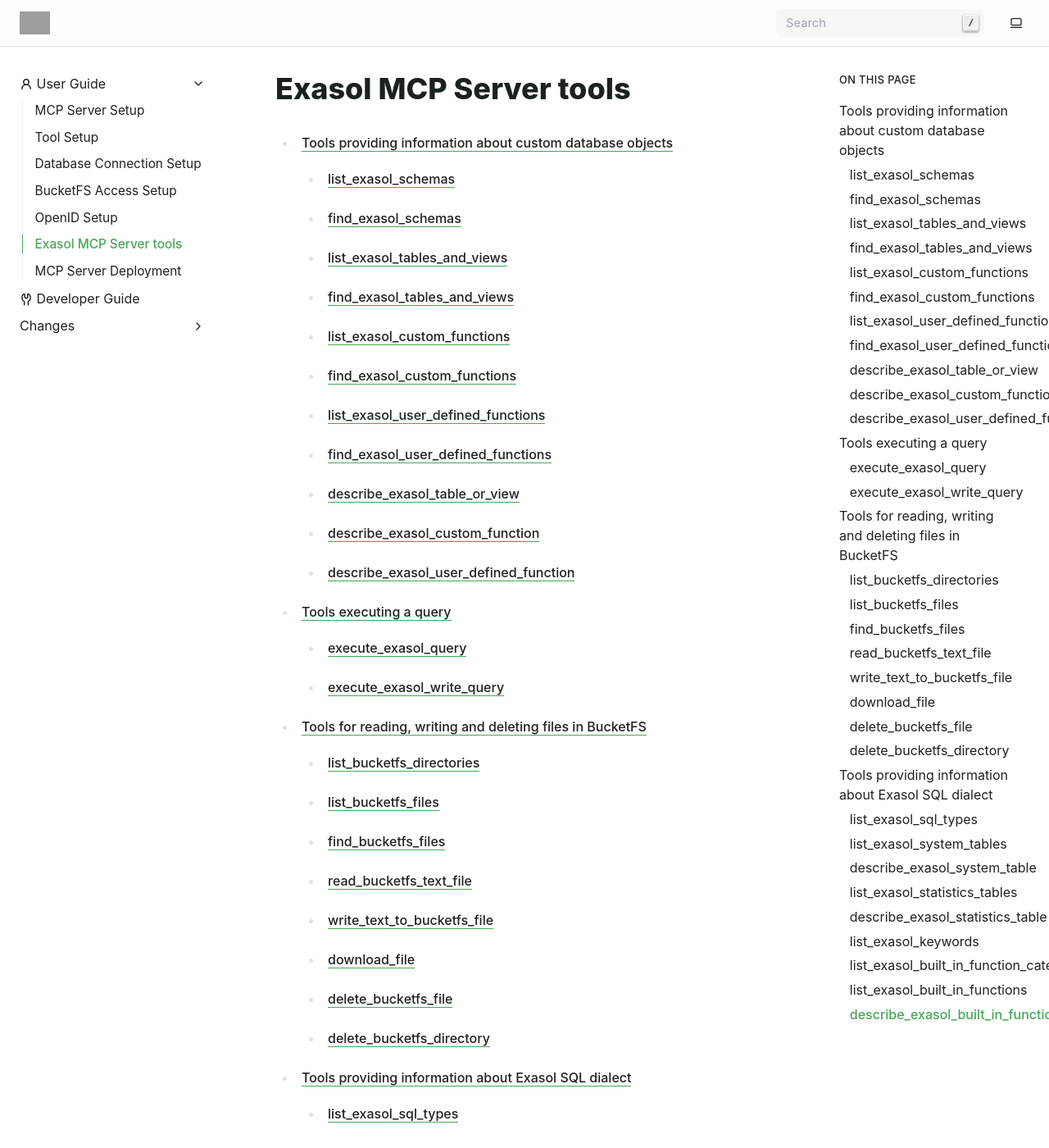
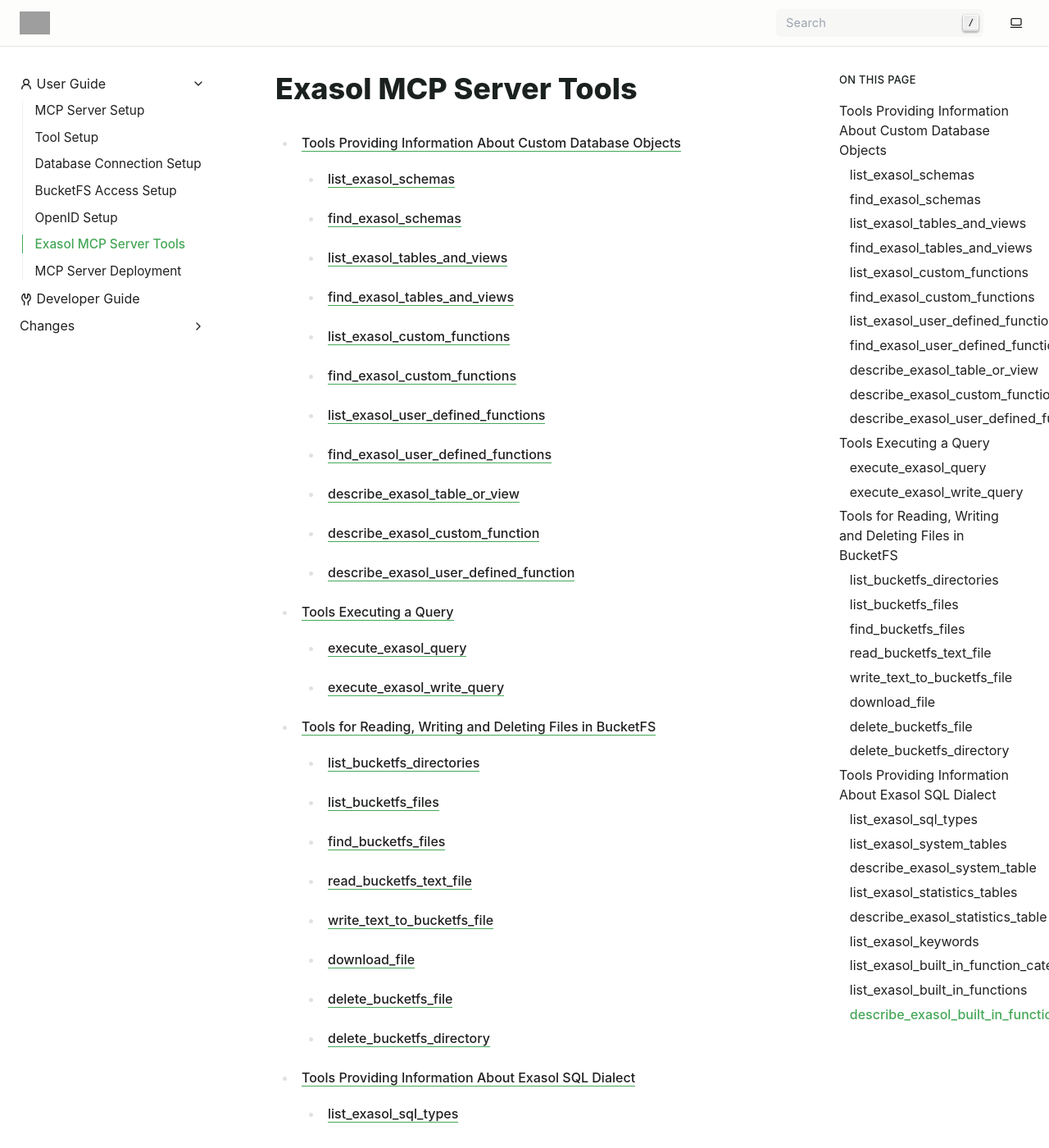
Before and after one commit to exasol/mcp-server, a Sphinx documentation site: the page built from doc/user_guide/tool_list.rst, in a window 1280 px wide and 1400 px high. Shown: the whole window at 82% size. Built offline with Sphinx 7.4.7, drawn with Linux system fonts in a browser that asks for light colours; some of the changed text lies outside the part shown; grey boxes are pictures that could not be loaded.

Commit message:
Apply suggestions from code review
Co-authored-by: Christoph Kuhnke <github@kuhnke.net>

```diff
--- a/doc/user_guide/server_setup.rst
+++ b/doc/user_guide/server_setup.rst
@@ -62,7 +62,7 @@
 Please see the :doc:`tool_setup` for details on how the MCP Server tools
 can be customised.
 
-Tool list
+Tool List
 ---------
 
 The complete list of available tools can be found in :doc:`tool_list`.
--- a/doc/user_guide/tool_list.rst
+++ b/doc/user_guide/tool_list.rst
@@ -1,11 +1,11 @@
-Exasol MCP Server tools
+Exasol MCP Server Tools
 =======================
 
 .. contents::
    :local:
    :depth: 2
 
-Tools providing information about custom database objects
+Tools Providing Information About Custom Database Objects
 ---------------------------------------------------------
 
 list_exasol_schemas
@@ -177,7 +177,7 @@
             - ``type``: SQL type
         - ``dynamic_output``: for emit type UDF, indication that the UDF emits dynamic output
 
-Tools executing a query
+Tools Executing a Query
 -----------------------
 
 execute_exasol_query
@@ -205,7 +205,7 @@
     - **Data**:
         None if the query was executed it its original form, otherwise modified query
 
-Tools for reading, writing and deleting files in BucketFS
+Tools for Reading, Writing and Deleting Files in BucketFS
 ---------------------------------------------------------
 
 list_bucketfs_directories
@@ -300,7 +300,7 @@
 :Returns:
     - **Type**: ``None``
 
-Tools providing information about Exasol SQL dialect
+Tools Providing Information About Exasol SQL Dialect
 ----------------------------------------------------
 
 list_exasol_sql_types
```
